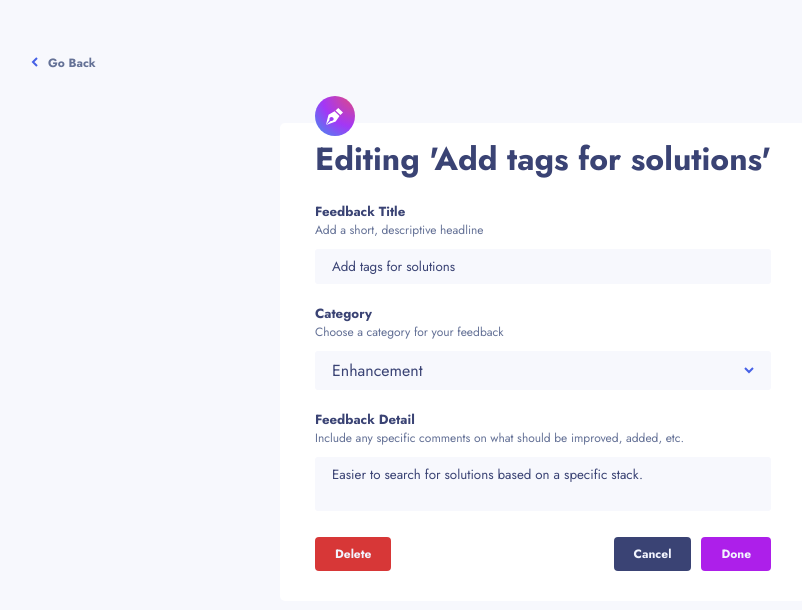
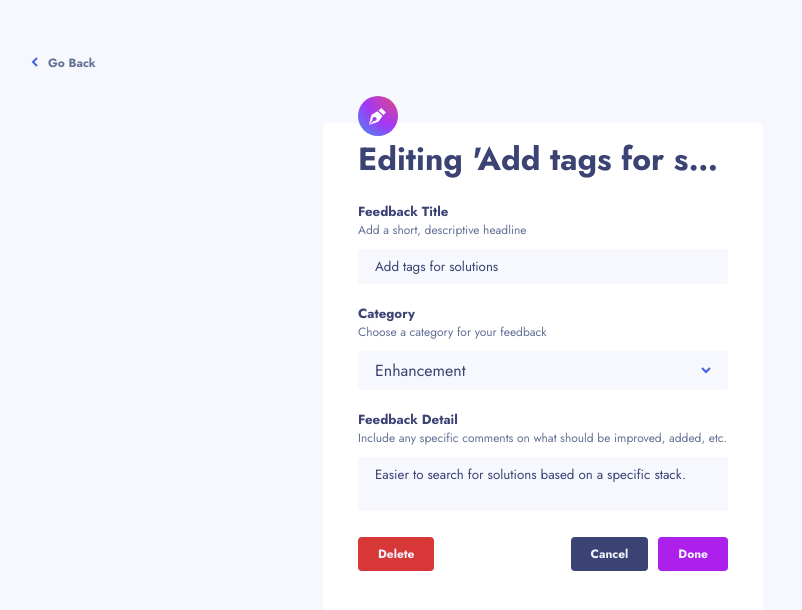
Before and after one commit to catli-unbounce/product_idea_board, a React (Create React App) app: page /requests/1/edit in a window 1280 px wide. Shown: the top 610 px of the page, without its empty margins (97-899 px from the left). Built offline with nearby package versions, Linux system fonts and the light colour scheme.

Commit message:
Add text limit to form inputs

```diff
--- a/src/components/EditRequestsForm/index.js
+++ b/src/components/EditRequestsForm/index.js
@@ -16,9 +16,10 @@ const EditRequestForm = ({allRequests, editRequest, deleteRequest}) => {
 
     const params  = useParams();
     const requestId = parseInt(params.request_id);
+    const originalRequest = allRequests.filter((item) => item.id === requestId)[0];
     useEffect(() => {
-        let requestItem = allRequests.filter((item) => item.id === requestId)[0];
-        setNewRequest(requestItem);
+
+        setNewRequest(originalRequest);
     }, []);
 
     const updateRequest = (key, value) => {
@@ -43,11 +44,11 @@ const EditRequestForm = ({allRequests, editRequest, deleteRequest}) => {
     return (
         <form className="form">
             <img className="new-icon" src={editFeedbackIcon}></img>
-            <h1>Editing '{newRequest.title}'</h1>
+            <h1>Editing '{originalRequest.title}'</h1>
             <label>
                 <h5 className="label">Feedback Title</h5>
                 <p className="label-desc">Add a short, descriptive headline</p>
-                <input onChange={(e) => updateRequest('title', e.target.value)} className="text-input" name="name" value={newRequest.title}/>
+                <input maxLength="100" onChange={(e) => updateRequest('title', e.target.value)} className="text-input" name="name" value={newRequest.title}/>
             </label>
 
             <label className="form__category">
@@ -68,7 +69,7 @@ const EditRequestForm = ({allRequests, editRequest, deleteRequest}) => {
             <label>
                 <h5 className="label">Feedback Detail</h5>
                 <p className="label-desc">Include any specific comments on what should be improved, added, etc.</p>
-                <textarea onChange={(e) => updateRequest('description',e.target.value)} className="text-input" name="name" value={newRequest.description}/>
+                <textarea maxLength="250" onChange={(e) => updateRequest('description',e.target.value)} className="text-input" name="name" value={newRequest.description}/>
             </label>
             <div className="form__btn-container">
                 <button onClick={(e) => handleDelete(e)} className="delete-btn edit-request">Delete</button>
--- a/src/components/RequestForm/RequestForm.module.scss
+++ b/src/components/RequestForm/RequestForm.module.scss
@@ -6,9 +6,16 @@
     color: $grey-3;
     align-items: flex-start;
     border-radius: 5px;
+    width: 44rem;
+    height: 58rem;
 
     h1 {
         margin-bottom: 2rem;
+        display: block;
+        width: 100%;
+        overflow: hidden;
+        white-space: nowrap;
+        text-overflow: ellipsis;
     }
 
     h3, p {
--- a/src/components/RequestForm/index.js
+++ b/src/components/RequestForm/index.js
@@ -41,7 +41,7 @@ const RequestForm = ({addNewRequest}) => {
             <label>
                 <h5 className="label">Feedback Title</h5>
                 <p className="label-desc">Add a short, descriptive headline</p>
-                <input onChange={(e) => updateNewRequest('title', e.target.value)} className="text-input" name="name" value={newRequest.title}/>
+                <input maxLength="100" onChange={(e) => updateNewRequest('title', e.target.value)} className="text-input" name="name" value={newRequest.title}/>
             </label>
 
             <label className="form__category">
@@ -62,7 +62,7 @@ const RequestForm = ({addNewRequest}) => {
             <label>
                 <h5 className="label">Feedback Detail</h5>
                 <p className="label-desc">Include any specific comments on what should be improved, added, etc.</p>
-                <textarea onChange={(e) => updateNewRequest('description',e.target.value)} className="text-input" name="name" value={newRequest.description}/>
+                <textarea maxLength="250" onChange={(e) => updateNewRequest('description',e.target.value)} className="text-input" name="name" value={newRequest.description}/>
             </label>
             <div className="form__btn-container">
                 <button className="btn--secondary cancel">Cancel</button>
```
Also changed, not shown: bugs.txt.
